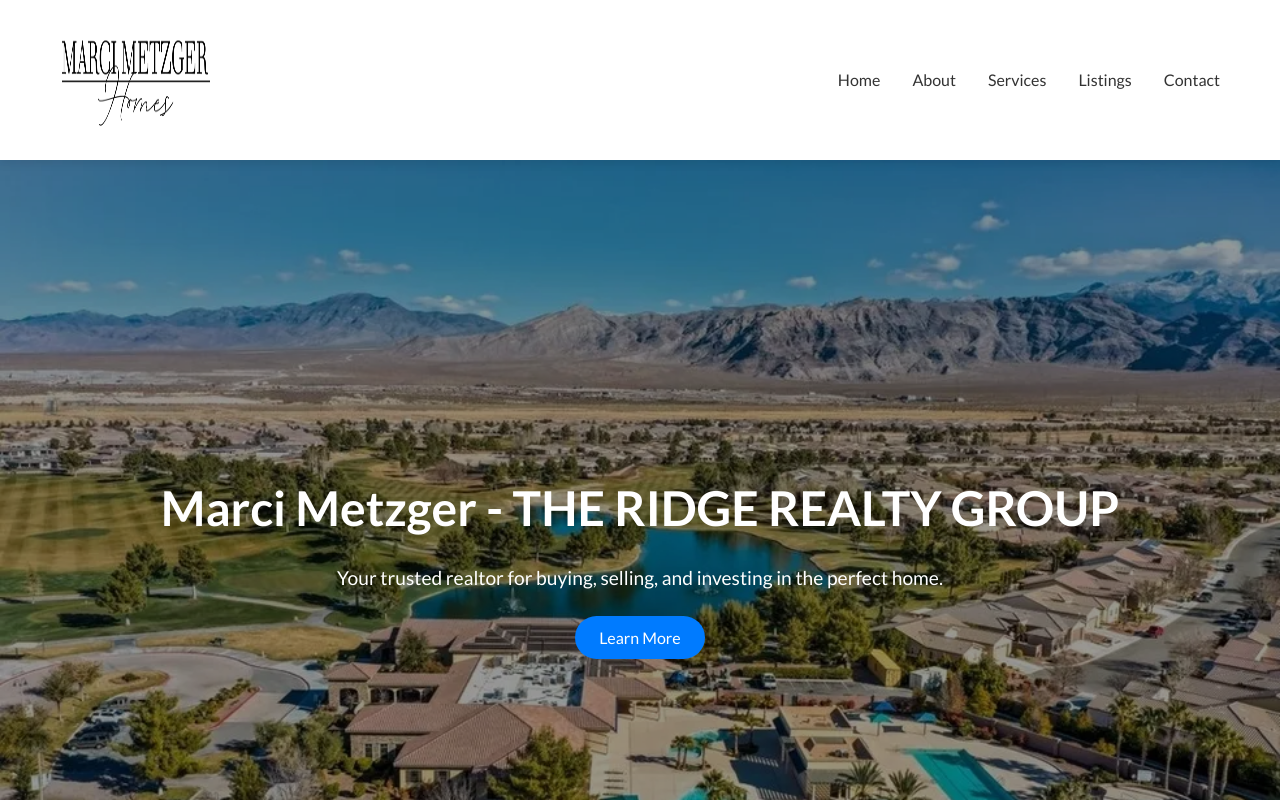
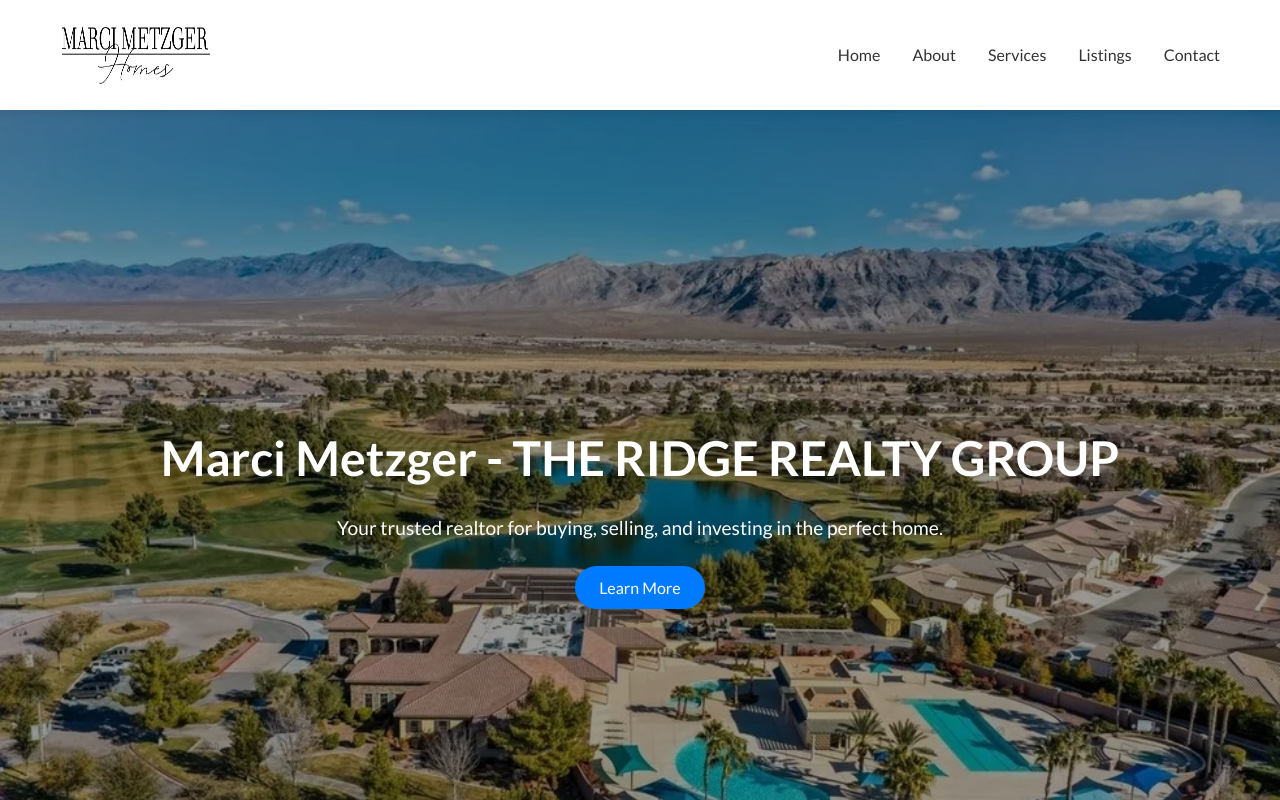
Before and after one commit to Sebastiene-Saavedra/Sebastiene-Saavedra.github.io, a plain HTML site: page index.html in a window 1280 px wide. Shown: the top 800 px of the page. Drawn offline with Linux system fonts and the light colour scheme.

Commit message:
Update index.html

```diff
--- a/index.html
+++ b/index.html
@@ -228,7 +228,7 @@
     <header>
         <nav class="container">
             <div class="logo">
-                <img src="images/Title1.webp" style="width:150px; height:150px;">
+                <img src="images/Title1.webp" style="width:150px; height:100px;">
             </div>
             <ul>
                 <li><a href="#home">Home</a></li>
```
